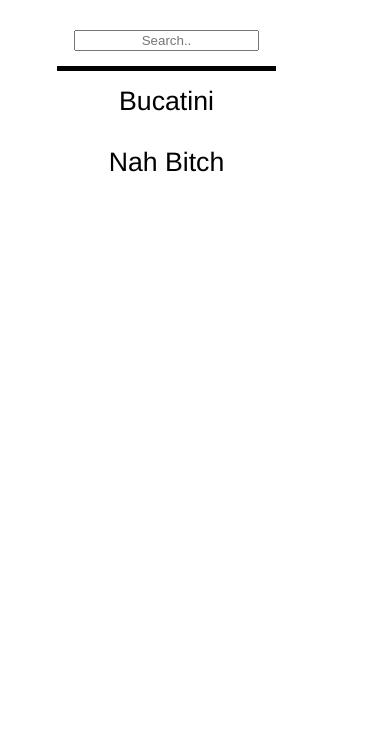
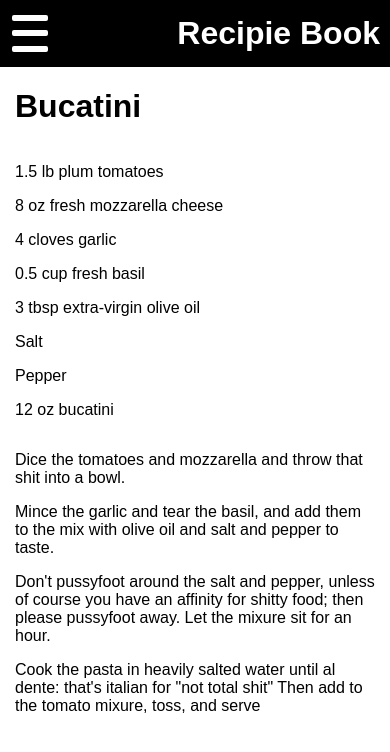
Before and after one commit to kiffery/recipebook, a React app: page / in a window 390 px wide. Shown: the top 752 px of the page. Built offline with nearby package versions, Linux system fonts and the light colour scheme.

Commit message:
Add CSS for responsiveness and a toggle button for sidebar

```diff
--- /dev/null
+++ b/src/components/Navigation/Backdrop/Backdrop.css
@@ -0,0 +1,9 @@
+.Backdrop {
+    width: 100%;
+    height: 100%;
+    position: fixed;
+    z-index: 100;
+    left: 0;
+    top: 0;
+    background-color: rgba(0, 0, 0, 0.5);
+}
--- /dev/null
+++ b/src/components/Navigation/Backdrop/Backdrop.js
@@ -0,0 +1,9 @@
+import React from 'react';
+
+import classes from './Backdrop.css';
+
+const backdrop = (props) => (
+    props.show ? <div className={classes.Backdrop} onClick={props.clicked}></div> : null
+);
+
+export default backdrop;
--- /dev/null
+++ b/src/components/Navigation/Header/Header.css
@@ -0,0 +1,41 @@
+.container {
+    display: flex;
+    flex-direction: row-reverse;
+    background-color: black;
+    z-index: 201;
+    position: relative;
+}
+.left {
+    background-color: inherit;
+    color: black;
+    width: 80%;
+    text-align: right;
+    padding-right: 10px;
+}
+
+.left h1 {
+    color: white;
+    margin: 0;
+    padding: 15px 0px;
+}
+
+.right {
+    width: 20%;
+    background-color: inherit;
+    text-align: left;
+    padding-left: 10px;
+}
+
+@media (min-width: 1024px) {
+    .container {
+        flex-direction: row;
+        white-space: nowrap;
+    }
+    .left {
+        width: 20%;
+        text-align: center;
+    }
+    .right {
+        width: 80%;
+    }
+}
--- /dev/null
+++ b/src/components/Navigation/Header/Header.js
@@ -0,0 +1,19 @@
+import React from 'react';
+
+import Toggle from './Toggle/Toggle'
+import classes from './Header.css'
+
+const header = (props) => (
+    <div className={classes.container}>
+        <div className={classes.left}>
+            <h1>
+                Recipie Book
+            </h1>
+        </div>
+        <div className={classes.right}>
+            <Toggle clicked={props.clicked} />
+        </div>
+    </div>
+);
+
+export default header;
--- /dev/null
+++ b/src/components/Navigation/Header/Toggle/Toggle.css
@@ -0,0 +1,24 @@
+.DrawerToggle {
+    width: 40px;
+    height: 100%;
+    display: flex;
+    flex-flow: column;
+    justify-content: space-around;
+    align-items: center;
+    padding: 10px 0;
+    box-sizing: border-box;
+    cursor: pointer;
+}
+
+.DrawerToggle div {
+    width: 90%;
+    height: 6px;
+    border-radius: 2px;
+    background-color: white;
+}
+
+@media (min-width: 1024px) {
+    .DrawerToggle {
+        display: none;
+    }
+}
--- /dev/null
+++ b/src/components/Navigation/Header/Toggle/Toggle.js
@@ -0,0 +1,13 @@
+import React from 'react';
+
+import classes from './Toggle.css';
+
+const toggle = (props) => (
+    <div className={classes.DrawerToggle} onClick={props.clicked}>
+        <div></div>
+        <div></div>
+        <div></div>
+    </div>
+);
+
+export default toggle;
--- a/src/components/Recipe/Recipe.css
+++ b/src/components/Recipe/Recipe.css
@@ -1,5 +1,7 @@
 .recipe {
     padding: 0 15px;
+    display: flex;
+    flex-direction: column;
 }
 .recipe ul {
     list-style: none;
@@ -7,22 +9,40 @@
     text-align: left;
     padding: 0;
     display: block;
-
   }
 
 .ingredients {
-    width: 20%;
+    width: 100%;
     float: left;
     padding: 0;
 }
 
 .instructions {
-    width: 80%;
+    width: 100%;
     text-align: right;
     float: left;
     padding: 0;
 }
 
 .instructions ul {
-    padding: 0 0 0 15px;
+    padding: 0;
 }
+
+@media (min-width: 800px) {
+    .recipe {
+        display: inherit;
+        flex-direction: unset;
+    }
+
+    .ingredients{
+        width: 20%;
+    }
+
+    .instructions {
+        width: 80%;
+    }
+
+    .instructions ul {
+        padding: 0 0 0 15px;
+    }
+}
--- a/src/containers/Recipes/Recipes.css
+++ b/src/containers/Recipes/Recipes.css
@@ -3,13 +3,11 @@
     width: 280px;
     max-width: 70%;
     height: 100%;
-    left: 0;
-    top: 0;
     background-color: white;
     z-index: 200;
+    border-top: 30px solid white;
     transition: transform 0.3s ease-out;
     text-align: center;
-    border: 30px solid white;
 }
 
 .Open {
@@ -21,19 +19,28 @@
 }
 
 .main {
-    width: 80%;
+    width: 100%;
     text-align: left;
     float: left;
+    position: relative;
 }
 
-@media (min-width: 1000px) {
+@media (min-width: 1024px) {
     .sideBar {
-        position: relative;
         width: 20%;
         float: left;
         margin: 30px auto;
         text-align: center;
+        position: relative;
         border: 0;
     }
 
+    .main {
+        width: 80%;
+    }
+
+    .Close {
+        transform: translateX(0);
+    }
+
 }
--- a/src/containers/Recipes/Recipes.js
+++ b/src/containers/Recipes/Recipes.js
@@ -3,6 +3,8 @@ import React, { Component } from 'react';
 import Recipe from '../../components/Recipe/Recipe';
 import Sidebar from '../../components/Navigation/Sidebar/Sidebar';
 import classes from './Recipes.css';
+import Header from '../../components/Navigation/Header/Header';
+import Backdrop from '../../components/Navigation/Backdrop/Backdrop';
 
 class Recipes extends Component {
     state = {
@@ -63,7 +65,8 @@ class Recipes extends Component {
                 "Cook the pasta in heavily salted water until al dente: that's italian for \"not total shit\" Then add to the tomato mixure, toss, and serve"
             ]
         },
-        filteredItems: null
+        filteredItems: null,
+        displaySide: false
     };
 
     componentWillMount() {
@@ -88,18 +91,28 @@ class Recipes extends Component {
         }
     }
 
+    onToggleHandler = () => {
+        this.setState({displaySide: !this.state.displaySide})
+    }
+
+
     render () {
+
+        let attachedClasses = [classes.sideBar, classes.Close];
+        if (this.state.displaySide) {
+            attachedClasses = [classes.sideBar, classes.Open];
+        }
+
         return (
             <React.Fragment>
-                <div>
-                    <h1>Header</h1>
-                </div>
-                <div className={classes.sideBar} >
+                <Header clicked={this.onToggleHandler} />
+                <div className={attachedClasses.join(' ')} >
                     <Sidebar recipes={this.state.filteredItems} clicked={this.selectedRecipeHandler} searched={this.searchedHandler}/>
                 </div>
                 <div className={classes.main}>
                     <Recipe currentRec={this.state.selectedRecipe} />
                 </div>
+                <Backdrop show={this.state.displaySide} clicked={this.onToggleHandler}/>
             </React.Fragment>
         );
     }
--- a/src/index.css
+++ b/src/index.css
@@ -2,4 +2,11 @@ body {
   margin: 0;
   padding: 0;
   font-family: sans-serif;
+  border: 0;
 }
+
+html {
+  margin: 0 auto;
+  padding: 0;
+  border: 0;
+}
```
